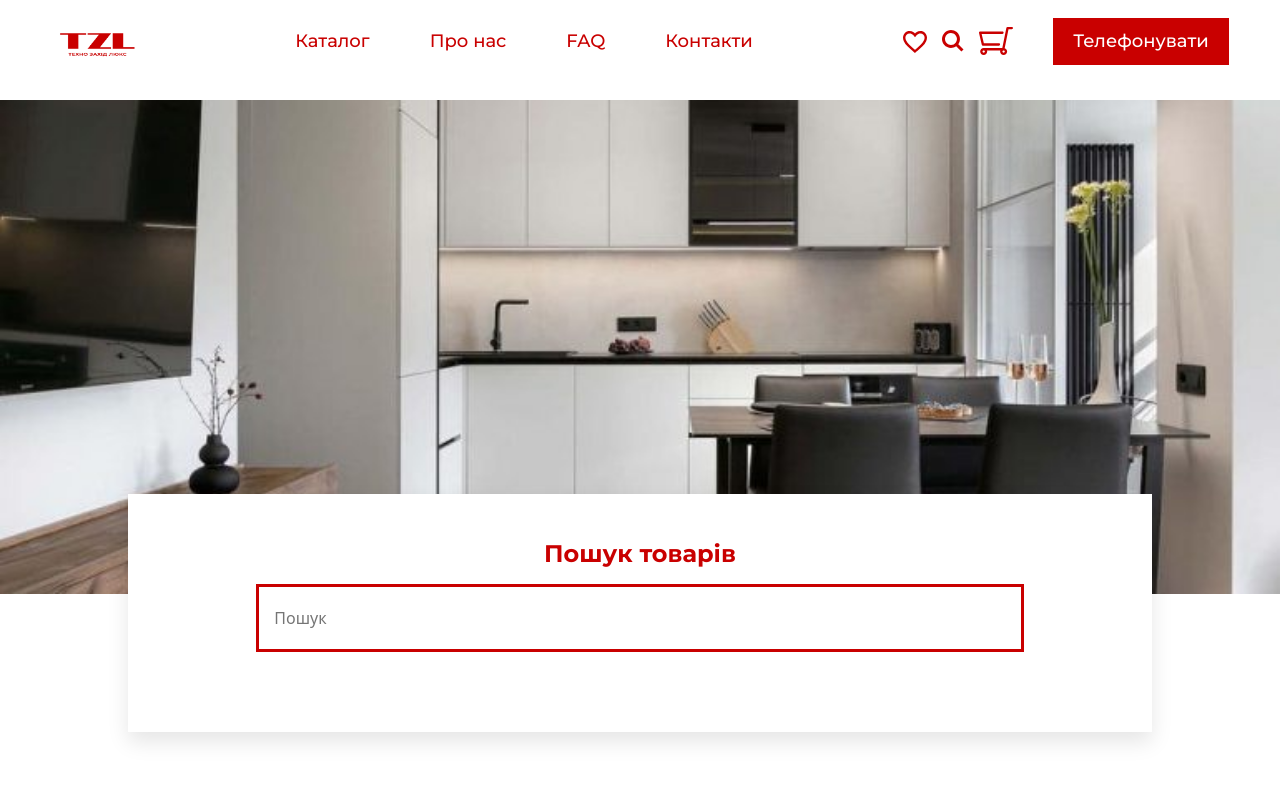
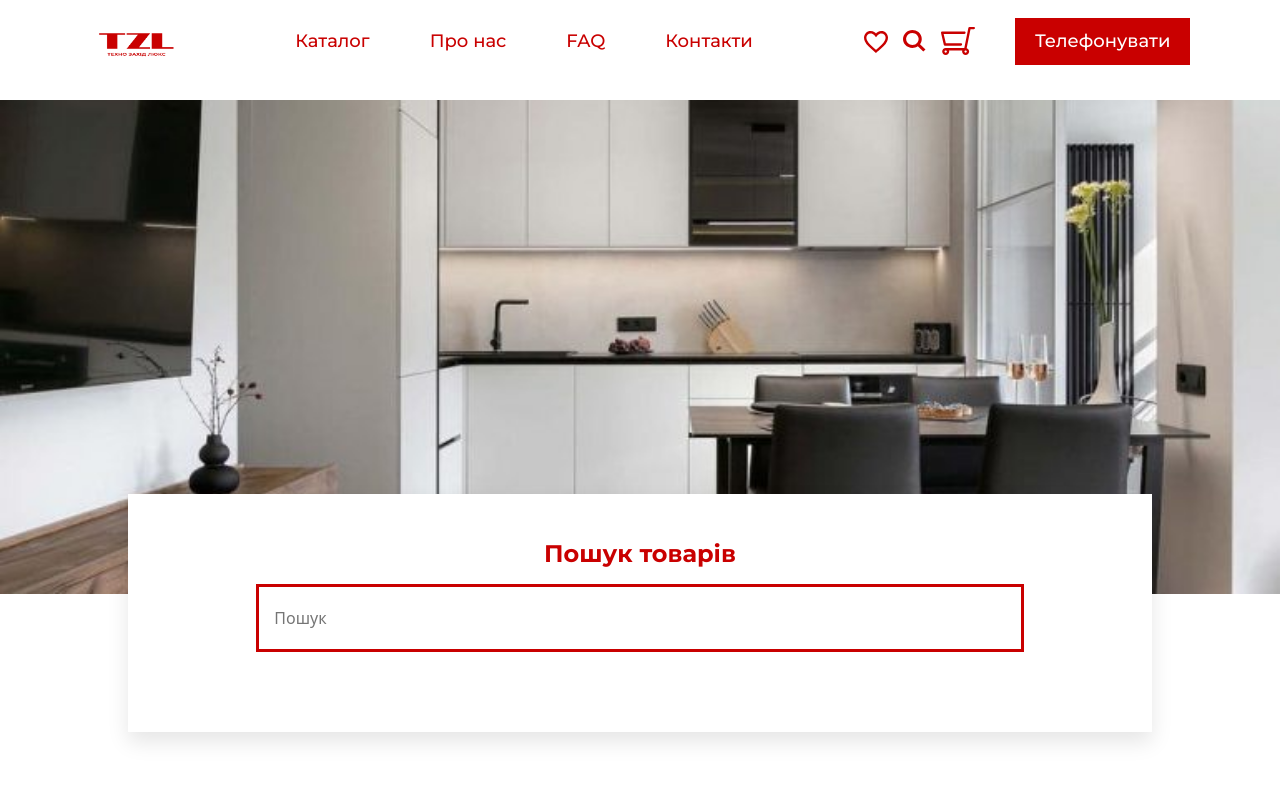
Before and after one commit to vikmay/Exam-Maikut-Bolonnyi, a Next.js app: page / in a window 1280 px wide. Shown: the top 798 px of the page. Built offline with nearby package versions, Linux system fonts and the light colour scheme.

Commit message:
header fix final

```diff
--- a/src/layouts/header/index.module.scss
+++ b/src/layouts/header/index.module.scss
@@ -7,7 +7,8 @@
   align-items: center;
 
   .header {
-    width: 92%;
+    width: 100%;
+    padding: 0 7%;
     position: fixed;
     top: 0;
     display: flex;
```
